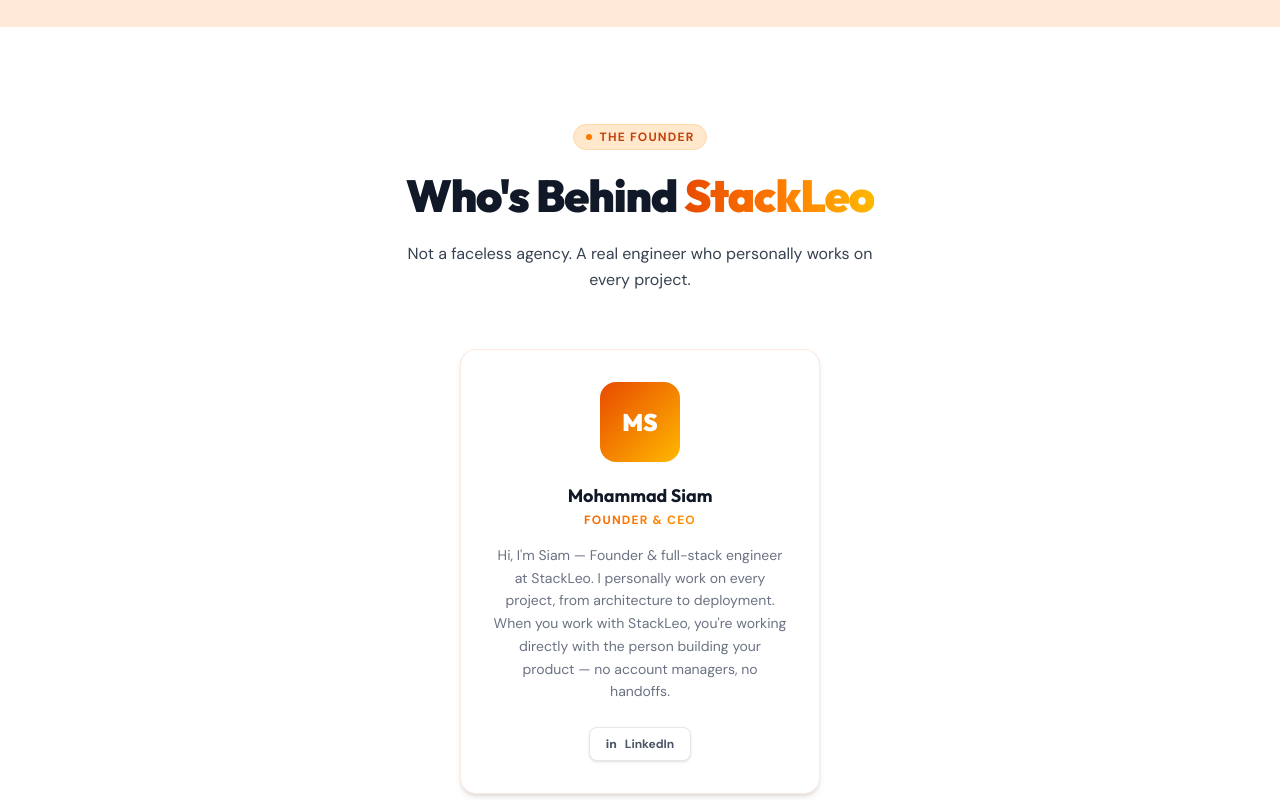
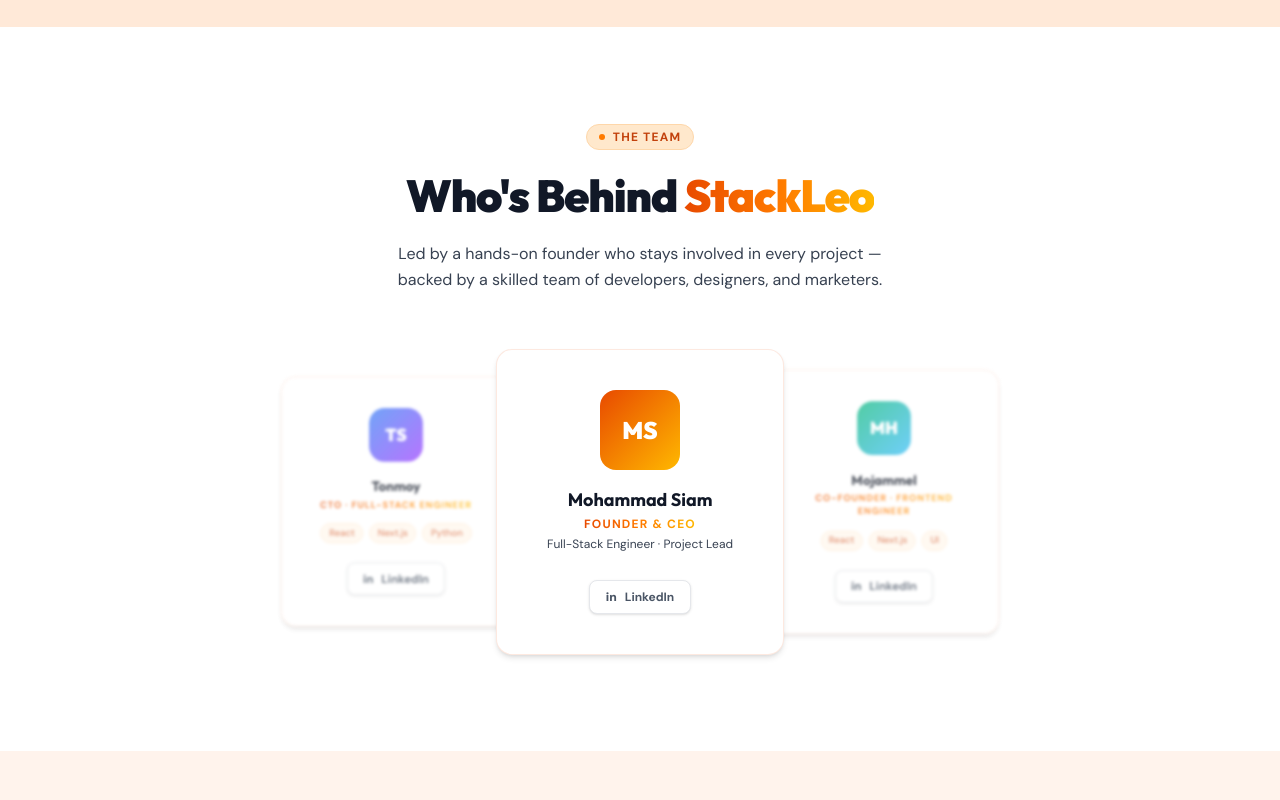
Before and after one commit to MohammadSiam/stackleo, a Next.js app: page / in a window 1280 px wide. Shown: the part 1620-2420 px from the top of the page. Built offline with nearby package versions, Linux system fonts and the light colour scheme.

Commit message:
fix: update project and team section

```diff
--- a/src/components/sections/Team.tsx
+++ b/src/components/sections/Team.tsx
@@ -1,68 +1,232 @@
-'use client'
+"use client";
 
-import MView from '@/components/ui/MView'
-import Pill from '@/components/ui/Pill'
-import { useTheme } from '@/lib/theme'
+import { useState } from "react";
+import MView from "@/components/ui/MView";
+import Pill from "@/components/ui/Pill";
+import { useTheme } from "@/lib/theme";
+
+type Member = {
+  initials: string;
+  gradient: string;
+  name: string;
+  role: string;
+  sub?: string;
+  skills: string[];
+  linkedin?: string;
+  center?: boolean;
+};
+
+const members: Member[] = [
+  {
+    initials: "TS",
+    gradient: "#3B82F6,#9B3FFF",
+    name: "Tonmoy",
+    role: "CTO · Full-Stack Engineer",
+    skills: ["React", "Next.js", "Python"],
+    linkedin: "https://www.linkedin.com/in/tonmoy-dev/",
+  },
+  {
+    initials: "MS",
+    gradient: "#E84A00,#FFB800",
+    name: "Mohammad Siam",
+    role: "Founder & CEO",
+    sub: "Full-Stack Engineer · Project Lead",
+    skills: [],
+    linkedin: "https://www.linkedin.com/in/siamk417/",
+    center: true,
+  },
+  {
+    initials: "MH",
+    gradient: "#10B981,#38BDF8",
+    name: "Mojammel",
+    role: "Co-Founder · Frontend Engineer",
+    skills: ["React", "Next.js", "UI"],
+    linkedin: "https://www.linkedin.com/in/md-mojammel-haque-17858916a/",
+  },
+];
 
 export default function Team() {
-  const { isDark } = useTheme()
+  const { isDark } = useTheme();
+  const [hovered, setHovered] = useState<number | null>(null);
+
+  const cardStyle = (i: number, isCenter: boolean): React.CSSProperties => {
+    const isHov = hovered === i;
+    const blurred = !isCenter && hovered !== i;
+    return {
+      filter: blurred ? "blur(1.5px)" : "none",
+      opacity: blurred ? 0.72 : 1,
+      transform: isHov
+        ? "translateY(-10px) scale(1.04)"
+        : isCenter
+          ? "scale(1)"
+          : "scale(0.96)",
+      zIndex: isHov ? 20 : isCenter ? 10 : 0,
+      transition: "all 0.3s cubic-bezier(0.4,0,0.2,1)",
+    };
+  };
 
   return (
-    <section id="team" aria-label="Meet the Team" className={`py-24 px-[5%] ${isDark ? 'bg-page' : 'bg-card'}`}>
+    <section
+      id="team"
+      aria-label="Meet the Team"
+      className={`py-24 px-[5%] ${isDark ? "bg-page" : "bg-card"}`}
+    >
       <div className="max-w-[1200px] mx-auto">
         <MView className="text-center mb-14">
-          <Pill>The Founder</Pill>
+          <Pill>The Team</Pill>
           <h2
             className="font-display font-black tracking-tight mb-3 mt-3 text-fg"
-            style={{ fontSize: 'clamp(2rem,3.5vw,3rem)' }}
+            style={{ fontSize: "clamp(2rem,3.5vw,3rem)" }}
           >
             Who&apos;s Behind <span className="grad-text">StackLeo</span>
           </h2>
-          <p className="text-base max-w-[480px] mx-auto leading-relaxed text-muted">
-            Not a faceless agency. A real engineer who personally works on every project.
+          <p className="text-base max-w-[520px] mx-auto leading-relaxed text-muted">
+            Led by a hands-on founder who stays involved in every project —
+            backed by a skilled team of developers, designers, and marketers.
           </p>
         </MView>
 
         <MView>
-          <div className="flex justify-center">
+          {/* Desktop: 3-card fan */}
+          <div className="hidden md:flex items-center justify-center">
+            {members.map((m, i) => (
               <div
-              className={`rounded-2xl p-8 border max-w-[360px] w-full text-center transition-all
-                ${isDark
-                  ? 'bg-white/[0.03] border-white/[0.08]'
-                  : 'bg-card border-line shadow-md'
+                key={m.name}
+                className={`relative rounded-2xl border flex flex-col items-center text-center cursor-default
+                  ${m.center ? "-mx-0 px-8 py-10 w-72" : "px-6 py-8 w-60 -mx-5"}
+                  ${
+                    isDark
+                      ? "bg-[#13131f] border-white/[0.08]"
+                      : "bg-white border-line shadow-md"
                   }`}
+                style={cardStyle(i, !!m.center)}
+                onMouseEnter={() => setHovered(i)}
+                onMouseLeave={() => setHovered(null)}
               >
                 {/* Avatar */}
                 <div
-                className="w-20 h-20 rounded-2xl mx-auto mb-5 flex items-center justify-center font-display font-black text-2xl text-white"
-                style={{ background: 'linear-gradient(135deg,#E84A00,#FFB800)' }}
+                  className={`rounded-2xl flex items-center justify-center font-display font-black text-white mb-4 flex-shrink-0 ${
+                    m.center ? "w-20 h-20 text-2xl" : "w-14 h-14 text-lg"
+                  }`}
+                  style={{
+                    background: `linear-gradient(135deg,${m.gradient})`,
+                  }}
                 >
-                MS
+                  {m.initials}
                 </div>
 
-              <div className="font-display font-bold text-lg mb-0.5 text-fg">Mohammad Siam</div>
-              <div className="text-xs font-bold tracking-widest uppercase grad-text mb-4">Founder & CEO</div>
+                <div
+                  className={`font-display font-bold text-fg mb-0.5 ${m.center ? "text-lg" : "text-sm"}`}
+                >
+                  {m.name}
+                </div>
+                <div
+                  className={`font-bold tracking-widest uppercase grad-text mb-1 ${m.center ? "text-xs" : "text-[0.6rem]"}`}
+                >
+                  {m.role}
+                </div>
+                {m.sub && (
+                  <div className="text-xs text-muted mb-2">{m.sub}</div>
+                )}
 
-              <p className={`text-sm leading-relaxed mb-6 ${isDark ? 'text-white/45' : 'text-gray-500'}`}>
-                Hi, I&apos;m Siam — Founder &amp; full-stack engineer at StackLeo. I personally work on every project, from architecture to deployment. When you work with StackLeo, you&apos;re working directly with the person building your product — no account managers, no handoffs.
-              </p>
+                {m.skills.length > 0 && (
+                  <div className="flex flex-wrap gap-1.5 justify-center mt-2">
+                    {m.skills.map((s) => (
+                      <span
+                        key={s}
+                        className={`text-[0.62rem] font-medium px-2 py-0.5 rounded-full border ${
+                          isDark
+                            ? "bg-white/[0.05] border-white/10 text-white/50"
+                            : "bg-orange-50 border-orange-100 text-orange-700/70"
+                        }`}
+                      >
+                        {s}
+                      </span>
+                    ))}
+                  </div>
+                )}
 
+                {m.linkedin && (
                   <a
-                href="https://www.linkedin.com/company/stackleo/"
+                    href={m.linkedin}
                     target="_blank"
                     rel="noopener noreferrer"
-                className={`inline-flex items-center gap-2 px-4 py-2 rounded-lg text-xs font-bold border transition-all hover:-translate-y-0.5 ${
+                    className={`mt-5 inline-flex items-center gap-2 px-4 py-2 rounded-lg text-xs font-bold border transition-all hover:-translate-y-0.5 ${
                       isDark
-                    ? 'bg-white/[0.05] border-white/10 text-white/60 hover:text-white hover:border-white/20'
-                    : 'bg-white border-gray-200 text-gray-600 hover:text-gray-900 shadow-sm hover:shadow-md'
+                        ? "bg-white/[0.05] border-white/10 text-white/60 hover:text-white hover:border-white/20"
+                        : "bg-white border-gray-200 text-gray-600 hover:text-gray-900 shadow-sm hover:shadow-md"
                     }`}
                   >
                     <span className="font-black">in</span> LinkedIn
                   </a>
+                )}
               </div>
+            ))}
+          </div>
+
+          {/* Mobile: vertical stack, Siam first */}
+          <div className="md:hidden flex flex-col items-center gap-4">
+            {[members[1], members[0], members[2]].map((m) => (
+              <div
+                key={m.name}
+                className={`rounded-2xl border w-full max-w-[320px] px-6 py-7 text-center ${
+                  isDark
+                    ? "bg-[#13131f] border-white/[0.08]"
+                    : "bg-white border-line shadow-md"
+                }`}
+              >
+                <div
+                  className="w-16 h-16 rounded-2xl mx-auto flex items-center justify-center font-display font-black text-white text-xl mb-3"
+                  style={{
+                    background: `linear-gradient(135deg,${m.gradient})`,
+                  }}
+                >
+                  {m.initials}
+                </div>
+                <div className="font-display font-bold text-base mb-0.5 text-fg">
+                  {m.name}
+                </div>
+                <div className="text-[0.65rem] font-bold tracking-widest uppercase grad-text mb-1">
+                  {m.role}
+                </div>
+                {m.sub && (
+                  <div className="text-xs text-muted mb-2">{m.sub}</div>
+                )}
+                {m.skills.length > 0 && (
+                  <div className="flex flex-wrap gap-1.5 justify-center mt-2">
+                    {m.skills.map((s) => (
+                      <span
+                        key={s}
+                        className={`text-[0.65rem] font-medium px-2 py-0.5 rounded-full border ${
+                          isDark
+                            ? "bg-white/[0.05] border-white/10 text-white/50"
+                            : "bg-orange-50 border-orange-100 text-orange-700/70"
+                        }`}
+                      >
+                        {s}
+                      </span>
+                    ))}
+                  </div>
+                )}
+                {m.linkedin && (
+                  <a
+                    href={m.linkedin}
+                    target="_blank"
+                    rel="noopener noreferrer"
+                    className={`mt-4 inline-flex items-center gap-2 px-4 py-2 rounded-lg text-xs font-bold border ${
+                      isDark
+                        ? "bg-white/[0.05] border-white/10 text-white/60"
+                        : "bg-white border-gray-200 text-gray-600 shadow-sm"
+                    }`}
+                  >
+                    <span className="font-black">in</span> LinkedIn
+                  </a>
+                )}
+              </div>
+            ))}
           </div>
         </MView>
       </div>
     </section>
-  )
+  );
 }
--- a/src/lib/data/portfolio.ts
+++ b/src/lib/data/portfolio.ts
@@ -29,6 +29,19 @@
     liveUrl: 'https://outfit.stackleo.com',
   },
   {
+    slug: 'helix',
+    image: 'projects/helix.stackleo.com.png',
+    cat: 'E-Commerce / SaaS',
+    label: 'In-house SaaS Product',
+    name: 'Helix Commerce — E-Commerce Platform',
+    desc: 'A full-featured multi-vendor e-commerce platform with real-time analytics, order management, and a powerful admin dashboard.',
+    longDesc: 'Helix Commerce is a SaaS e-commerce platform built for modern online businesses. It provides merchants with a comprehensive admin panel — covering revenue analytics, order tracking, product and inventory management, customer insights, and traffic source breakdowns. The platform supports multi-vendor setups, coupon and review management, and a built-in marketing module, all wrapped in a clean, fast dashboard interface.',
+    problem: 'Growing e-commerce businesses needed a unified platform to manage orders, vendors, inventory, and analytics — without juggling multiple tools. Existing solutions were either too expensive or too rigid for local and regional merchants.',
+    features: ['Real-time revenue & order analytics', 'Multi-vendor & multi-plan support', 'Inventory & product management', 'Traffic source & conversion tracking'],
+    tags: ['Next.js', 'TypeScript', 'Tailwind CSS', 'PostgreSQL', 'Prisma'],
+    impact: 'Multi-vendor · real-time analytics · full commerce stack',
+  },
+  {
     slug: 'lenden',
     image: 'projects/lenden.stackleo.com.png',
     cat: 'IT Retail / POS',
```
Also changed, not shown: src/components/sections/HowWeWork.tsx (+7 -7 lines), src/components/sections/Portfolio.tsx (+33 -32 lines), public/projects/helix.stackleo.com.png (added). Lines whose indentation alone changed are shown as unchanged.
